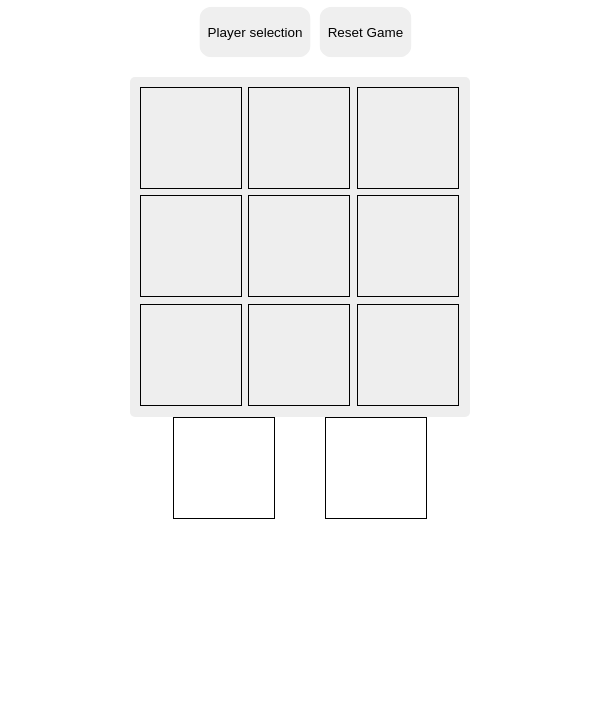
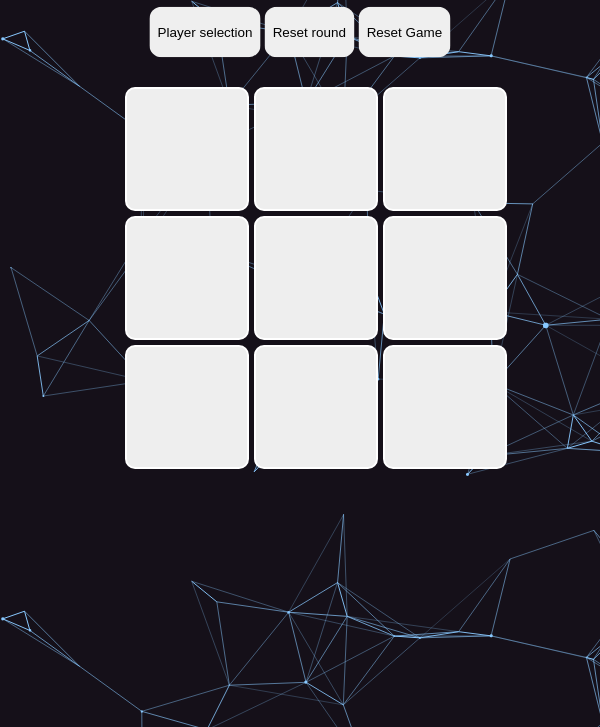
Before and after one commit to Leon-ER/Tic-tac-toe, a plain HTML site: page index.html in a window 600 px wide. Shown: the part 73-800 px from the top of the page. Drawn offline with Linux system fonts and the light colour scheme.

Commit message:
Completed the project AI coming later

```diff
--- a/index.html
+++ b/index.html
@@ -13,7 +13,8 @@
     </header>
     <section id="popUp">
       <button id="myBtn">Player selection</button>
-      <button id="reset">Reset Game</button>
+      <button id="reset">Reset round</button>
+      <button id="resetGame">Reset Game</button>
       <div id="myModal" class="modal">
         <div class="modal-content">
           <span class="close">&times;</span>
--- a/js.js
+++ b/js.js
@@ -37,12 +37,12 @@ const gameBoard = (() => {
   return { board, render };
 })();
 // factroy functions for player 1 and player 2
-const playerFactory = (name, marker) => {
-  return { name, marker };
+const playerFactory = (name, marker , score) => {
+  return { name, marker ,score};
 };
 
-const player1 = playerFactory(null, "X");
-const player2 = playerFactory(null, "O");
+const player1 = playerFactory(null, "X" , score = 0);
+const player2 = playerFactory(null, "O", score = 0);
 // main game function
 const game = (() => {
   let currentPlayer = player1;
@@ -62,9 +62,11 @@ const game = (() => {
     }
   };
   // checks for all the possible winning positions
+
   const checkForEndGame = () => {
     const scorePOne = document.getElementById("oneScore");
     const scorePTwo = document.getElementById("twoScore");
+
     const winningCombinations = [
       [0, 1, 2],
       [3, 4, 5],
@@ -78,8 +80,7 @@ const game = (() => {
     //  checks who won or tie
     const isBoardFull = gameBoard.board.every((cell) => cell !== "");
     let winner = null;
-    let scoreOne = 0;
-    let scoreTwo = 0;
+    // loops through winningCombinations and checks for 3 in a row
     for (let i = 0; i < winningCombinations.length; i++) {
       const [a, b, c] = winningCombinations[i];
       if (
@@ -91,14 +92,13 @@ const game = (() => {
         winner = currentPlayer;
         displayController.showEndGameMessage(winner);
         isGameEnded = true;
+        //  adjusts the score for both players
         if (winner == player1) {
-          scoreOne++;
-          scorePOne.innerHTML = scoreOne;
-          console.log(scoreOne)
+          player1.score ++;
+          scorePOne.innerHTML = player1.score;
         } else {
-          scoreTwo++;
-          scorePTwo.innerHTML = scoreTwo;
-          console.log(scoreTwo)
+          player2.score ++;
+          scorePTwo.innerHTML = player2.score;
         }
         return;
       }
@@ -117,6 +117,7 @@ const game = (() => {
     displayController.hideEndGameMessage();
     isGameEnded = false;
   };
+
   return { addMark, restart };
 })();
 
@@ -146,32 +147,39 @@ const displayController = (() => {
   };
   return { showEndGameMessage, hideEndGameMessage };
 })();
+
 // selectors
 const startButton = document.querySelector("#start-btn");
 const player1Input = document.querySelector("#player1Name");
 const player2Input = document.querySelector("#player2Name");
 const resetBtn = document.querySelector("#reset");
+const resetGameBtn = document.querySelector('#resetGame')
 
 // start button in the modal
-startButton.addEventListener("click", () => {
+startButton.addEventListener("click", (e) => {
+  e.preventDefault();
   const player1Name = player1Input.value;
   const player2Name = player2Input.value;
   player1.name = player1Name;
   player2.name = player2Name;
-  const playerOne = document.getElementById('playerOne')
-  const playerTwo = document.getElementById('playerTwo')
-  playerOne.innerHTML = player1.name
-  playerTwo.innerHTML = player2.name
+  const playerOne = document.getElementById("playerOne");
+  const playerTwo = document.getElementById("playerTwo");
+  playerOne.innerHTML = player1.name;
+  playerTwo.innerHTML = player2.name;
   document.getElementById("names").reset();
   modal.style.display = "none";
 });
-
 const restartGame = () => {
   game.restart();
   displayController.hideEndGameMessage();
 };
+// button to restart round
 resetBtn.addEventListener("click", () => {
   restartGame();
 });
+// button to reset game
+resetGameBtn.addEventListener('click',()=>{
+  location.reload();
+})
 // player names and score
 gameBoard.render();
--- a/style.css
+++ b/style.css
@@ -1,5 +1,9 @@
+body{
+  background-image: url(cool-background.png);
+}
 header {
   text-align: center;
+  color: white;
 }
 /* modal */
 .modal {
@@ -43,7 +47,6 @@ button {
   border-radius: 12px;
   height: 50px;
   transform: scale(1.01);
-  margin-left: 10px;
 }
 button:hover {
   transform: scale(1.05);
@@ -53,6 +56,7 @@ button:hover {
   align-items: center;
   justify-content: center;
   margin-bottom: 20px;
+  gap: 5px;
 }
 /* game board */
 
@@ -64,9 +68,9 @@ button:hover {
   width: 320px;
   height: 320px;
   margin: 0 auto;
-  background-color: #eee;
   padding: 10px;
   border-radius: 5px;
+  margin-top: 150px;
 }
 #endGameMsg{
   display: none;
@@ -75,6 +79,7 @@ button:hover {
   padding-top: 50px;
   font-weight: bold;
   margin-top: 10px;
+  color: white;
 }
 .cell {
   display: flex;
@@ -82,11 +87,15 @@ button:hover {
   justify-content: center;
   width: 100px;
   height: 100px;
-  border: 1px solid black;
+  border: 2px solid white;
   font-size: 60px;
   position: relative;
   color: black;
   background-color: #eee;
+  border-radius: 10px;
+}
+.cell:hover{
+  background-color: white;
 }
 /*  player names */
 #players{
@@ -94,9 +103,9 @@ button:hover {
   align-items: center;
   justify-content: center;
   gap : 50px;
+  color: white;
 }
 .p1{
-  border: 1px solid black;
   height: 100px;
   width: 100px;
   display: flex;
@@ -105,7 +114,6 @@ button:hover {
   flex-direction: column;
 }
 .p2{
-  border: 1px solid black;
   height: 100px;
   width: 100px;
   display: flex;
@@ -116,3 +124,57 @@ button:hover {
 .disabled{
  display: none;
 }
+/* responsiveness  */
+/* for screens smaller than 600px */
+@media screen and (max-width: 600px) {
+  #boardContainer {
+    width: 80%;
+    height: 80%;
+    margin: 0 auto;
+    font-size: 40px;
+  }
+  .cell {
+    width: 125px;
+    height: 100px;
+    font-size: 40px;
+  }
+  #players {
+    flex-direction: column;
+    gap: 20px;
+  }
+  .p1, .p2 {
+    width: 50%;
+    height: 80px;
+    font-size: 20px;
+  }
+  #player1Name{
+    width: 70px;
+  }
+  #player2Name{
+    width: 70px;
+  }
+}
+
+/* for screens between 600px and 900px */
+@media screen and (min-width: 600px) and (max-width: 900px) {
+  #boardContainer {
+    width: 60%;
+    height: 60%;
+    margin: 0 auto;
+    font-size: 50px;
+  }
+  .cell {
+    width: 120px;
+    height: 120px;
+    font-size: 80px;
+  }
+  #players {
+    flex-direction: row;
+    gap: 20px;
+  }
+  .p1, .p2 {
+    width: 40%;
+    height: 120px;
+    font-size: 30px;
+  }
+}
```
Also changed, not shown: cool-background.png (added).
